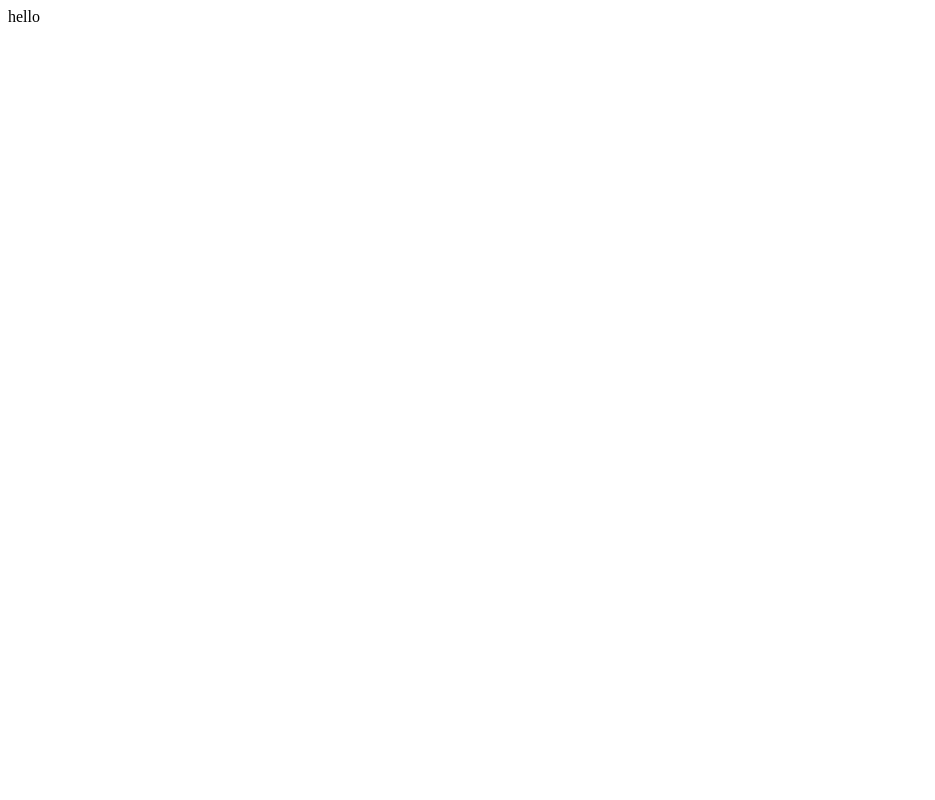
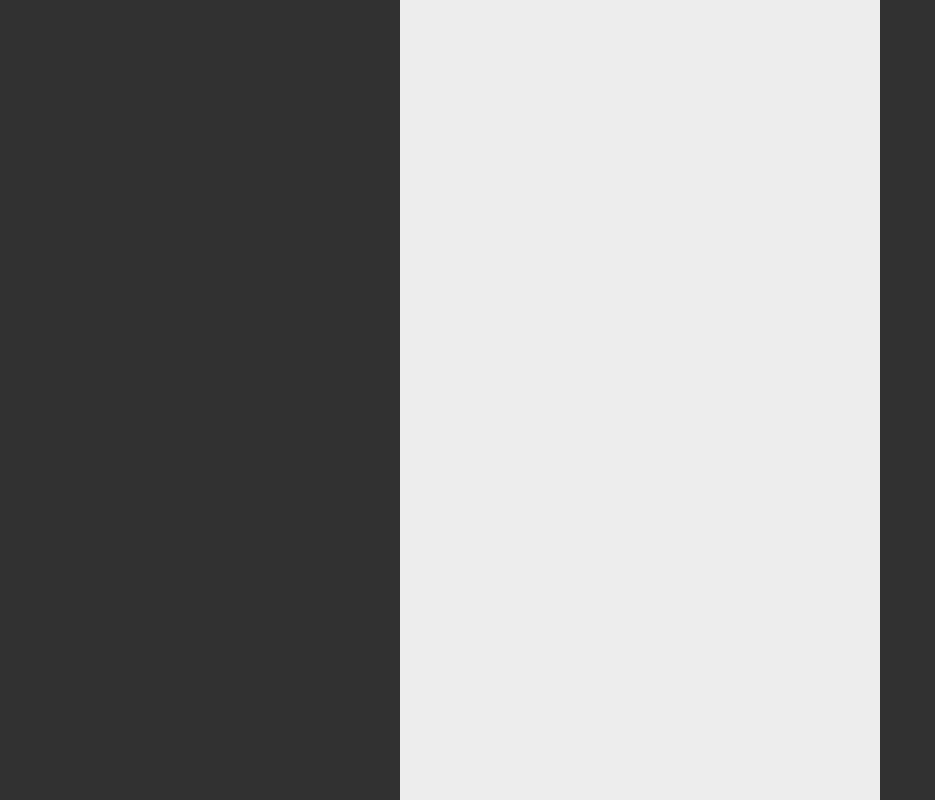
Before and after one commit to jacksonyuanjx/BreakingNews, a React (Create React App) app: page / in a window 1280 px wide. Shown: the whole page, without its empty margins (0-935 px from the left). Built offline with nearby package versions, Linux system fonts and the light colour scheme.

Commit message:
set up for phone view

```diff
--- a/package.json
+++ b/package.json
@@ -6,9 +6,11 @@
     "@testing-library/jest-dom": "^5.11.8",
     "@testing-library/react": "^11.2.3",
     "@testing-library/user-event": "^12.6.0",
+    "node-sass": "^4.14.1",
     "react": "^17.0.1",
     "react-dom": "^17.0.1",
     "react-scripts": "4.0.1",
+    "styled-components": "^5.2.1",
     "web-vitals": "^0.2.4"
   },
   "scripts": {
--- a/src/App.js
+++ b/src/App.js
@@ -1,5 +1,31 @@
+import React, { useEffect, useState } from "react";
+import styled, { ThemeProvider } from "styled-components";
+import theme from "./theme";
+
+const StyledApp = styled.div`
+  position: relative;
+  max-width: 480px;
+  margin: 0 auto;
+  background: #ededed;
+  height: ${(props) => props.height + "px"};
+`;
+
 function App() {
-  return <div className="App">hello</div>;
+  const [height, setHeight] = useState(window.innerHeight);
+
+  const onResize = () => {
+    setHeight(window.innerHeight * 0.01);
+  };
+
+  useEffect(() => {
+    window.addEventListener("resize", onResize);
+    return window.removeEventListener("resize", onResize);
+  });
+  return (
+    <ThemeProvider theme={theme}>
+      <StyledApp height={height}></StyledApp>
+    </ThemeProvider>
+  );
 }
 
 export default App;
--- a/src/index.js
+++ b/src/index.js
@@ -1,6 +1,7 @@
 import React from "react";
 import ReactDOM from "react-dom";
 import App from "./App";
+import "./styles/global.scss";
 import reportWebVitals from "./reportWebVitals";
 
 ReactDOM.render(
--- /dev/null
+++ b/src/styles/global.scss
@@ -0,0 +1,39 @@
+@import "./variables";
+
+* {
+  padding: 0;
+  margin: 0;
+  box-sizing: border-box;
+  font-family: "Helvetica Neue", Helvetica, "PingFang SC", "Hiragino Sans GB",
+    "Microsoft YaHei", "微软雅黑", Arial, sans-serif;
+  font-size: $normal-text-size;
+}
+
+body {
+  background: #323232;
+}
+
+a {
+  color: $link-text;
+}
+
+a,
+button {
+  cursor: pointer;
+  border: none;
+  outline: none;
+}
+
+.icon {
+  width: 1em;
+  height: 1em;
+  vertical-align: -0.15em;
+  fill: currentColor;
+  overflow: hidden;
+}
+
+.clearfix::after {
+  content: "";
+  display: block;
+  clear: both;
+}
--- /dev/null
+++ b/src/styles/variables.scss
@@ -0,0 +1,14 @@
+$success: #40b475;
+$warning: #f0b739;
+
+$link-text: #576f96;
+
+$main-text: #303133;
+$normal-text: #606266;
+$sub-text: #909399;
+$placeholder: #c0c4cc;
+
+$large-text-size: 18px;
+$main-text-size: 16px;
+$normal-text-size: 14px;
+$small-text-size: 12px;
--- /dev/null
+++ b/src/theme/index.jsx
@@ -0,0 +1,18 @@
+const theme = {
+  $white: "#edf5ed",
+  $success: "#40B475",
+  $danger: "#F76361",
+  $warning: "#F0B739",
+  $linkText: "#576F96",
+  $mainText: "#303133",
+  $normalText: "#606266",
+  $subText: "#909399",
+  $placeholder: "#C0C4CC",
+
+  $largeTextSize: "18px",
+  $mainTextSize: "16px",
+  $normalTextSize: "14px",
+  $smallTextSize: "12px",
+};
+
+export default theme;
```
Also changed, not shown: 2 other files (tests, documents, lock files or other folders).
